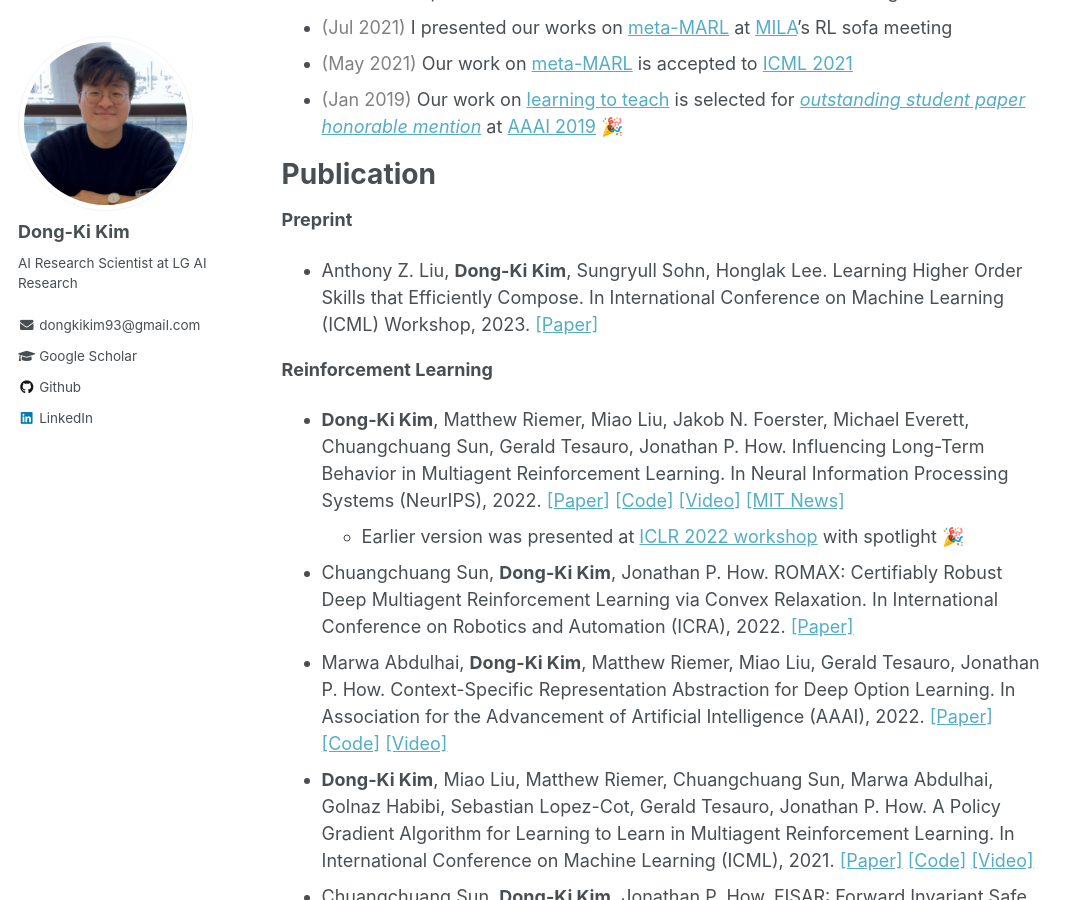
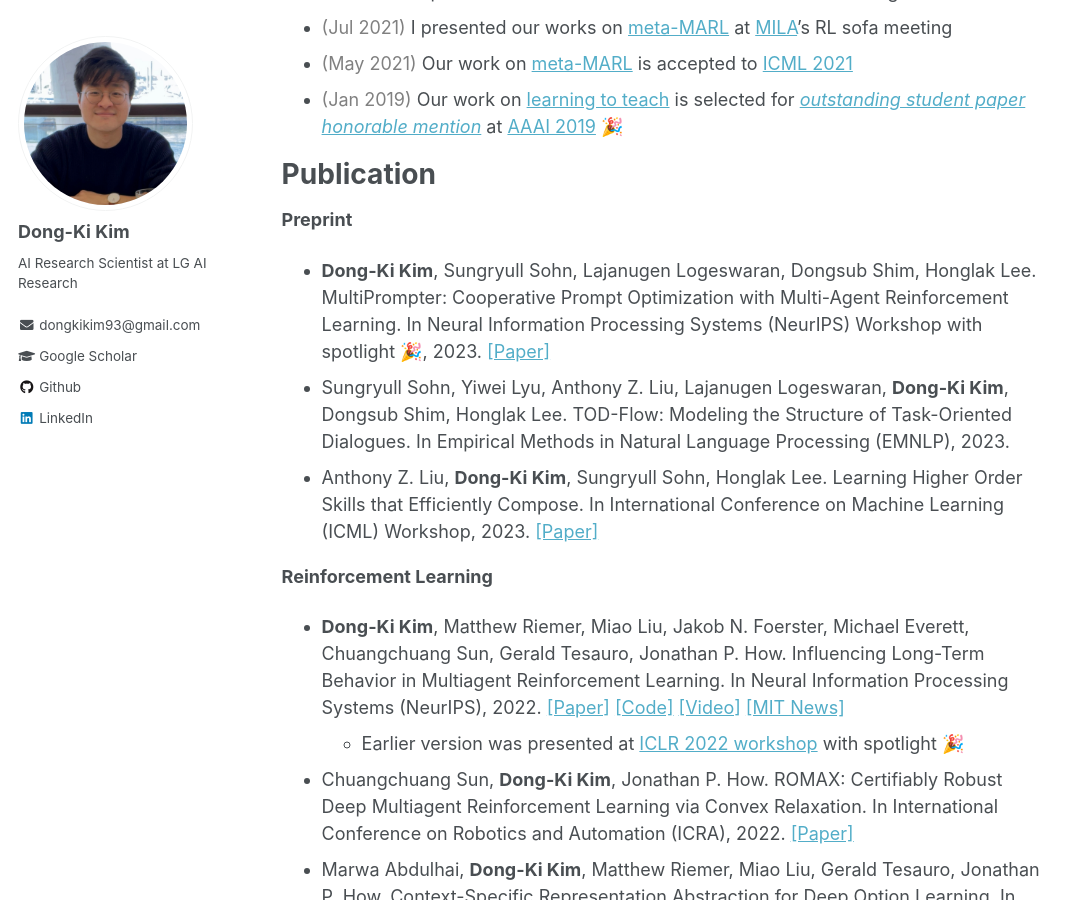
Before and after one commit to dkkim93/dkkim93.github.io, a Jekyll site: the page built from _pages/about.md, in a window 1280 px wide and 900 px high, scrolled down 690 px. Shown: the whole window, without its empty margins (0-1084 px from the left). Built offline with Jekyll 4.4.1, drawn with Linux system fonts in a browser that asks for light colours.

Commit message:
paper list updated

```diff
--- a/_pages/about.md
+++ b/_pages/about.md
@@ -28,6 +28,8 @@ Selected News
 Publication
 ======
 **Preprint**
+* **Dong-Ki Kim**, Sungryull Sohn, Lajanugen Logeswaran, Dongsub Shim, Honglak Lee. MultiPrompter: Cooperative Prompt Optimization with Multi-Agent Reinforcement Learning. In Neural Information Processing Systems (NeurIPS) Workshop with spotlight &#127881;, 2023. <a href="https://arxiv.org/pdf/2310.16730.pdf" target="_blank">[Paper]</a>
+* Sungryull Sohn, Yiwei Lyu, Anthony Z. Liu, Lajanugen Logeswaran, **Dong-Ki Kim**, Dongsub Shim, Honglak Lee. TOD-Flow: Modeling the Structure of Task-Oriented Dialogues. In Empirical Methods in Natural Language Processing (EMNLP), 2023.
 * Anthony Z. Liu, **Dong-Ki Kim**, Sungryull Sohn, Honglak Lee. Learning Higher Order Skills that Efficiently Compose. In International Conference on Machine Learning (ICML) Workshop, 2023. <a href="https://openreview.net/attachment?id=mEElj97a8C&name=pdf" target="_blank">[Paper]</a>
 
 
```
